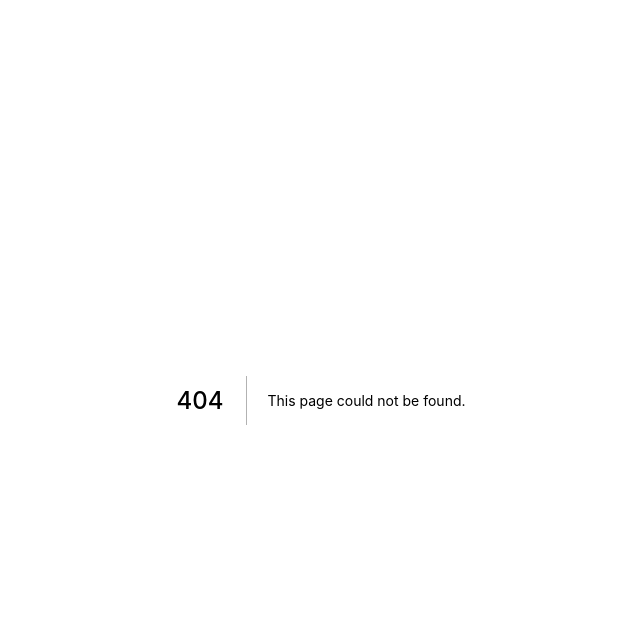
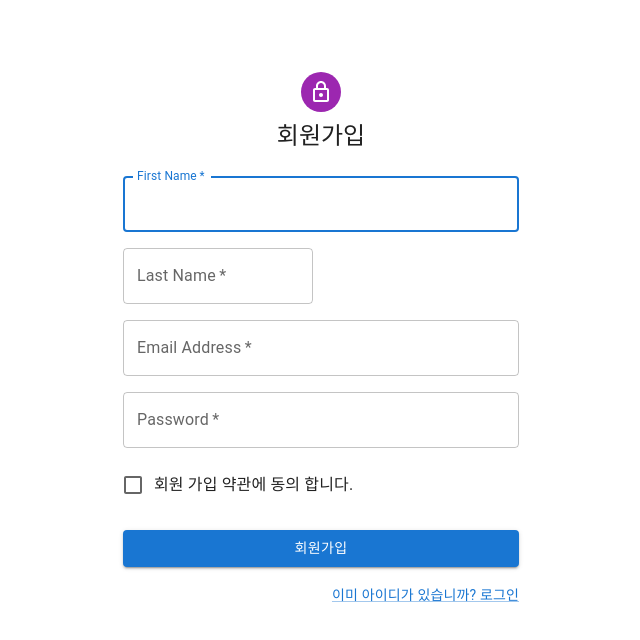
Before and after one commit to andes-noh/next-basic, a Next.js app: page /signup/signup in a window 1280 px wide. Before the commit this address had no page. Shown: the top 640 px of the page, without its empty margins (319-959 px from the left). Built offline with nearby package versions, Linux system fonts and the light colour scheme.

Commit message:
chore(signup): 회원가입 화면 추가

```diff
--- /dev/null
+++ b/page/Signup/signup.tsx
@@ -0,0 +1,84 @@
+import * as React from 'react'
+import Avatar from '@mui/material/Avatar'
+import Button from '@mui/material/Button'
+import CssBaseline from '@mui/material/CssBaseline'
+import TextField from '@mui/material/TextField'
+import FormControlLabel from '@mui/material/FormControlLabel'
+import Checkbox from '@mui/material/Checkbox'
+import Link from '@mui/material/Link'
+import Grid from '@mui/material/Grid'
+import Box from '@mui/material/Box'
+import LockOutlinedIcon from '@mui/icons-material/LockOutlined'
+import Typography from '@mui/material/Typography'
+import Container from '@mui/material/Container'
+import { createTheme, ThemeProvider } from '@mui/material/styles'
+
+const theme = createTheme()
+
+export const SignUp: React.FC = () => {
+  const handleSubmit = (event: React.FormEvent<HTMLFormElement>) => {
+    event.preventDefault()
+    const data = new FormData(event.currentTarget)
+    console.log({
+      email: data.get('email'),
+      password: data.get('password'),
+    })
+
+    // 유효성 검사
+  }
+
+  return (
+    <ThemeProvider theme={theme}>
+      <Container component="main" maxWidth="xs">
+        <CssBaseline />
+        <Box
+          sx={{
+            marginTop: 8,
+            display: 'flex',
+            flexDirection: 'column',
+            alignItems: 'center',
+          }}
+        >
+          <Avatar sx={{ m: 1, bgcolor: 'secondary.main' }}>
+            <LockOutlinedIcon />
+          </Avatar>
+          <Typography component="h1" variant="h5">
+            회원가입
+          </Typography>
+          <Box component="form" noValidate onSubmit={handleSubmit} sx={{ mt: 3 }}>
+            <Grid container spacing={2}>
+              <Grid item xs={12}>
+                <TextField name="firstName" required fullWidth id="firstName" label="First Name" autoFocus />
+              </Grid>
+              <Grid item xs={12} sm={6}>
+                <TextField required fullWidth id="lastName" label="Last Name" name="lastName" />
+              </Grid>
+              <Grid item xs={12}>
+                <TextField required fullWidth id="email" label="Email Address" name="email" autoComplete="email" />
+              </Grid>
+              <Grid item xs={12}>
+                <TextField required fullWidth name="password" label="Password" type="password" id="password" />
+              </Grid>
+              <Grid item xs={12}>
+                <FormControlLabel
+                  control={<Checkbox value="allowExtraEmails" color="primary" />}
+                  label="회원 가입 약관에 동의 합니다."
+                />
+              </Grid>
+            </Grid>
+            <Button type="submit" fullWidth variant="contained" sx={{ mt: 3, mb: 2 }}>
+              회원가입
+            </Button>
+            <Grid container justifyContent="flex-end">
+              <Grid item>
+                <Link href="/" variant="body2">
+                  이미 아이디가 있습니까? 로그인
+                </Link>
+              </Grid>
+            </Grid>
+          </Box>
+        </Box>
+      </Container>
+    </ThemeProvider>
+  )
+}
--- /dev/null
+++ b/pages/signup/signup.tsx
@@ -0,0 +1,9 @@
+import { FC } from 'react'
+import styled from '@emotion/styled'
+import { SignUp } from '../../page/Signup/signup'
+
+export const Page: React.FC = () => {
+  return <SignUp />
+}
+
+export default Page
```
